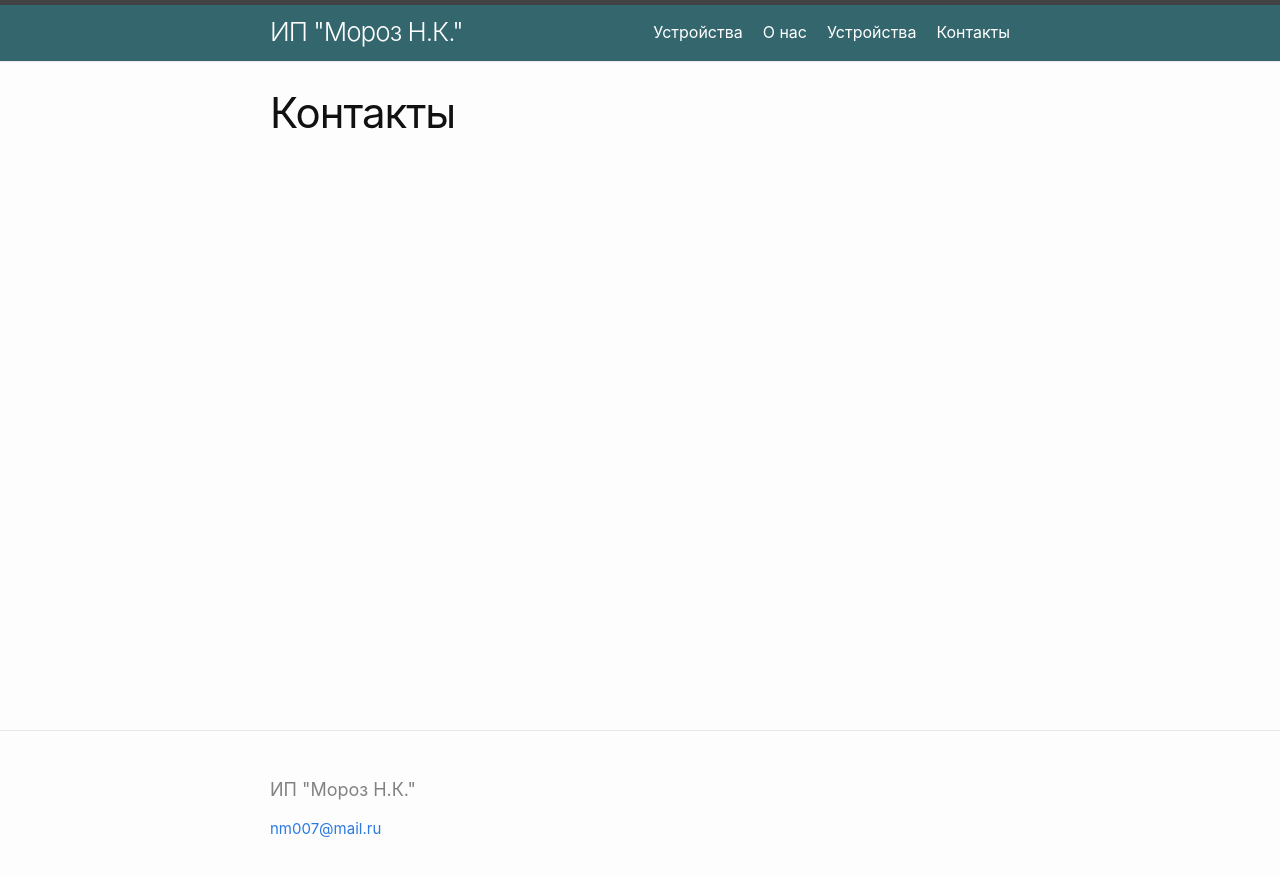
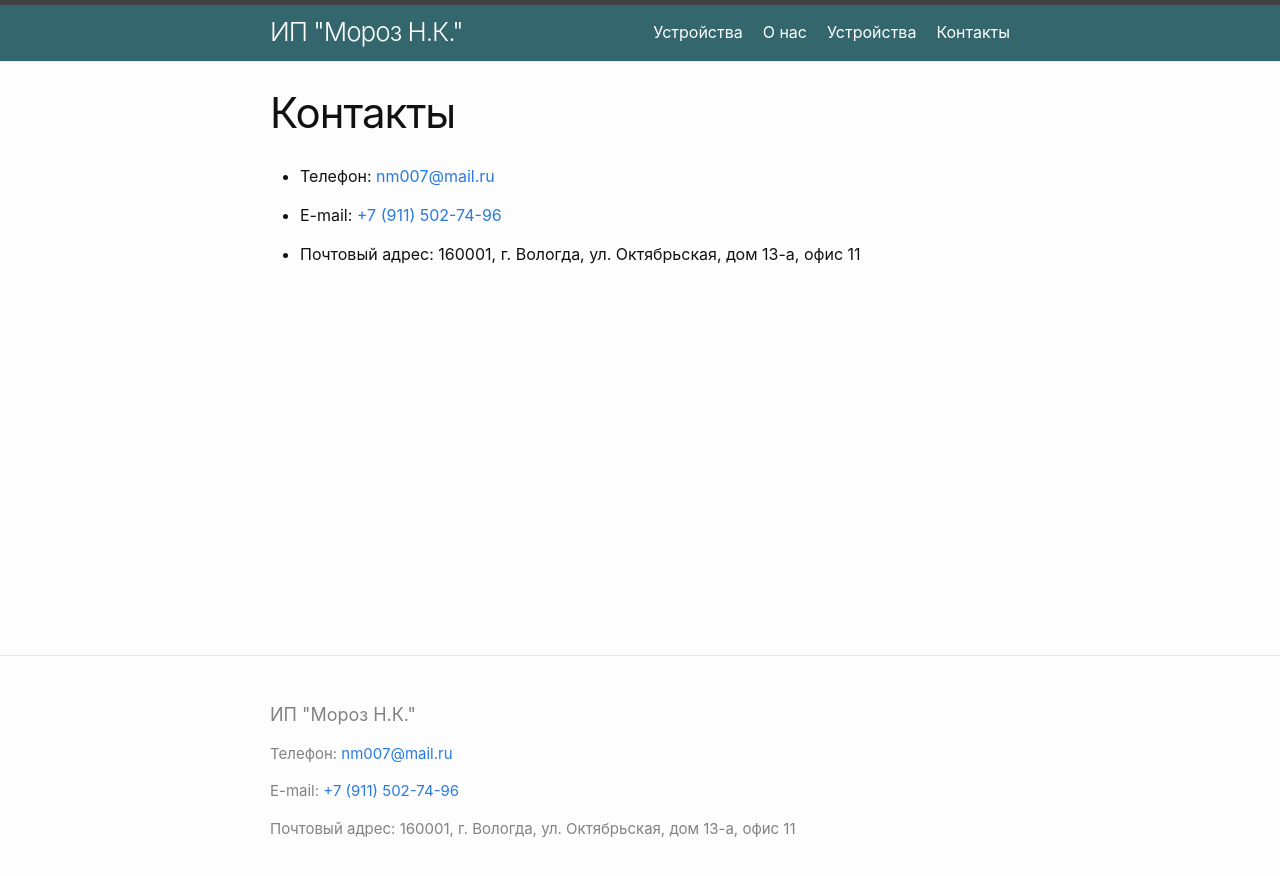
Before and after one commit to moroznk/moroznk, a Jekyll site: the page built from site/contacts.md, in a window 1280 px wide. Shown: the top 876 px of the page. Built offline with Jekyll 4.4.1, drawn with Linux system fonts in a browser that asks for light colours.

Commit message:
add contacts

```diff
--- a/site/_config.yml
+++ b/site/_config.yml
@@ -15,6 +15,9 @@
 # in the templates via {{ site.myvariable }}.
 title: ИП "Мороз Н.К."
 email: nm007@mail.ru
+phone: +7 (911) 502-74-96
+phone_plain: "89115027496"
+post: 160001, г. Вологда, ул. Октябрьская, дом 13-а, офис 11
 # description: >- # this means to ignore newlines until "baseurl:"
 #   Оффициальный сайт ИП "Мороз Н.К."
 baseurl: "" # moroznk # the subpath of your site, e.g. /blog
--- /dev/null
+++ b/site/_includes/contacts.html
@@ -0,0 +1,3 @@
+<li><p>Телефон: <a class="u-email" href="mailto:{{ site.email }}">{{ site.email }}</a></p></li>
+<li><p>E-mail: <a class="u-phone" href="tel:{{ site.phone_plain }}">{{ site.phone }}</a></p></li>
+<li><p class="u-post">Почтовый адрес: {{ site.post }}</p></li>
--- a/site/_includes/footer.html
+++ b/site/_includes/footer.html
@@ -12,9 +12,7 @@
                 {{ site.author | escape }}
               {%- endif -%}
               </li>
-              {%- if site.email -%}
-              <li><a class="u-email" href="mailto:{{ site.email }}">{{ site.email }}</a></li>
-              {%- endif -%}
+              {%- include contacts.html -%}
           </ul>
         </div>
 
--- a/site/_includes/item-list.html
+++ b/site/_includes/item-list.html
@@ -4,14 +4,14 @@
         {% assign sorted_items = site.items | sort:"order" %}
         {%- for item in sorted_items -%}
         <tr class="noborder">
-            <td class="noborder">
+            <td class="noborder tableimage">
                 <img src="{{ item.photo | relative_url}}" alt="{{ item.short_title }}">
             <td class="noborder">
-                <h3>
+                <h4>
                     <a class="item-link" href="{{ item.url | relative_url }}">
                         {{ item.short_title }}<br>{{ item.title | escape }}
                     </a>
-                </h3>
+                </h4>
             </td>
         </tr>
         {%- endfor -%}
--- a/site/assets/style.css
+++ b/site/assets/style.css
@@ -1,3 +1,8 @@
+.tableimage {
+  width:50%;
+  min-width:30%;
+}
+
 .noborder {
   border: hidden; }
 
--- a/site/contacts.md
+++ b/site/contacts.md
@@ -4,3 +4,7 @@ title: Контакты
 permalink: /contacts
 order: 3
 ---
+
+<ul>
+{%- include contacts.html -%}
+</ul>
```
Also changed, not shown: 1 other file.
